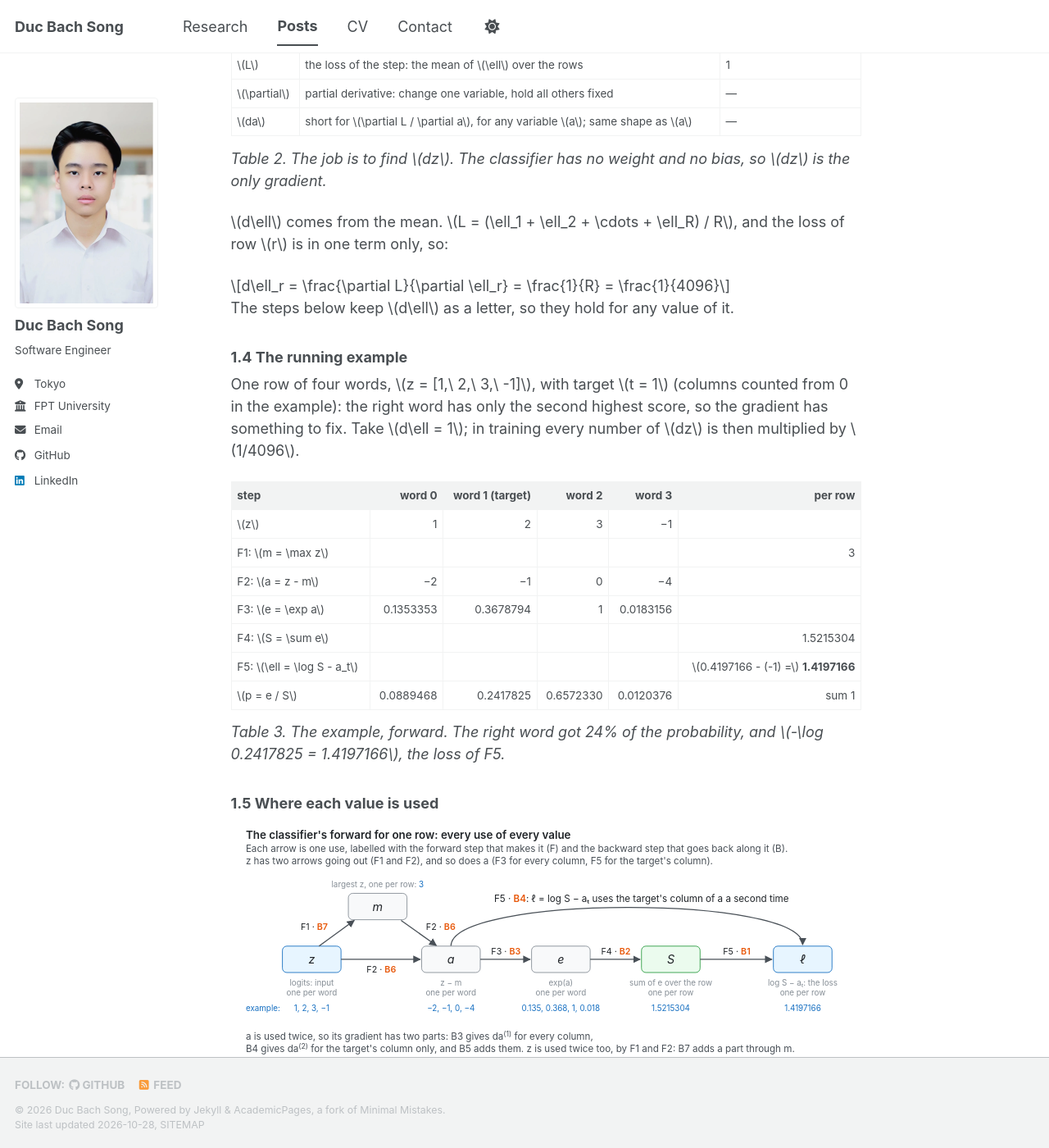
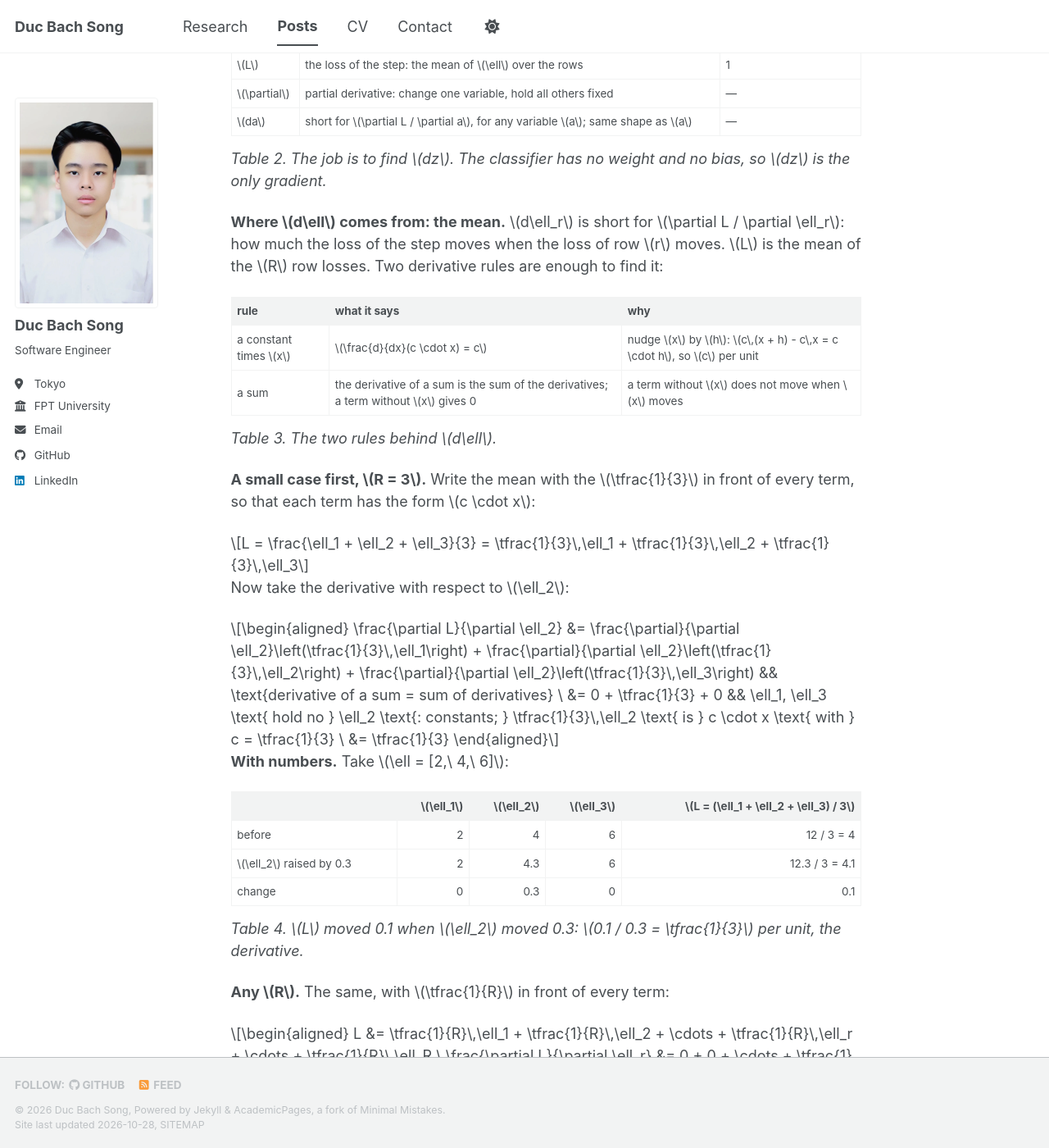
Before and after one commit to ducbachsong/ducbachsong.github.io, a Jekyll site: the page built from _posts/2026-10-26-classifier-backward.md, in a window 1280 px wide and 1400 px high, scrolled down 3394 px. Shown: the whole window at 82% size. Built offline with Jekyll 4.4.1, drawn with Linux system fonts in a browser that asks for light colours; a style sheet for code colours, icons or effects is not loaded; some of the changed text lies outside the part shown.

Commit message:
Classifier backward: dl = 1/R derived from the mean, with the two rules, R = 3 term by term and a nudge

```diff
--- a/_posts/2026-10-26-classifier-backward.md
+++ b/_posts/2026-10-26-classifier-backward.md
@@ -122,14 +122,64 @@ The probabilities are not a step of the forward. They come back by themselves in
 *Table 2. The job is to find $$dz$$. The classifier has no weight and no bias, so $$dz$$ is the only
 gradient.*
 
-$$d\ell$$ comes from the mean. $$L = (\ell_1 + \ell_2 + \cdots + \ell_R) / R$$, and the loss of row
-$$r$$ is in one term only, so:
+**Where $$d\ell$$ comes from: the mean.** $$d\ell_r$$ is short for $$\partial L / \partial \ell_r$$: how
+much the loss of the step moves when the loss of row $$r$$ moves. $$L$$ is the mean of the $$R$$ row
+losses. Two derivative rules are enough to find it:
+
+| rule | what it says | why |
+|---|---|---|
+| a constant times $$x$$ | $$\frac{d}{dx}(c \cdot x) = c$$ | nudge $$x$$ by $$h$$: $$c\,(x + h) - c\,x = c \cdot h$$, so $$c$$ per unit |
+| a sum | the derivative of a sum is the sum of the derivatives; a term without $$x$$ gives 0 | a term without $$x$$ does not move when $$x$$ moves |
+
+*Table 3. The two rules behind $$d\ell$$.*
+
+**A small case first, $$R = 3$$.** Write the mean with the $$\tfrac{1}{3}$$ in front of every term, so
+that each term has the form $$c \cdot x$$:
 
 $$
-d\ell_r = \frac{\partial L}{\partial \ell_r} = \frac{1}{R} = \frac{1}{4096}
+L = \frac{\ell_1 + \ell_2 + \ell_3}{3} = \tfrac{1}{3}\,\ell_1 + \tfrac{1}{3}\,\ell_2 + \tfrac{1}{3}\,\ell_3
 $$
 
-The steps below keep $$d\ell$$ as a letter, so they hold for any value of it.
+Now take the derivative with respect to $$\ell_2$$:
+
+$$
+\begin{aligned}
+\frac{\partial L}{\partial \ell_2}
+  &= \frac{\partial}{\partial \ell_2}\left(\tfrac{1}{3}\,\ell_1\right) + \frac{\partial}{\partial \ell_2}\left(\tfrac{1}{3}\,\ell_2\right) + \frac{\partial}{\partial \ell_2}\left(\tfrac{1}{3}\,\ell_3\right)
+  && \text{derivative of a sum = sum of derivatives} \
+  &= 0 + \tfrac{1}{3} + 0
+  && \ell_1, \ell_3 \text{ hold no } \ell_2 \text{: constants; } \tfrac{1}{3}\,\ell_2 \text{ is } c \cdot x \text{ with } c = \tfrac{1}{3} \
+  &= \tfrac{1}{3}
+\end{aligned}
+$$
+
+**With numbers.** Take $$\ell = [2,\ 4,\ 6]$$:
+
+| | $$\ell_1$$ | $$\ell_2$$ | $$\ell_3$$ | $$L = (\ell_1 + \ell_2 + \ell_3) / 3$$ |
+|---|---:|---:|---:|---:|
+| before | 2 | 4 | 6 | 12 / 3 = 4 |
+| $$\ell_2$$ raised by 0.3 | 2 | 4.3 | 6 | 12.3 / 3 = 4.1 |
+| change | 0 | 0.3 | 0 | 0.1 |
+
+*Table 4. $$L$$ moved 0.1 when $$\ell_2$$ moved 0.3: $$0.1 / 0.3 = \tfrac{1}{3}$$ per unit, the
+derivative.*
+
+**Any $$R$$.** The same, with $$\tfrac{1}{R}$$ in front of every term:
+
+$$
+\begin{aligned}
+L &= \tfrac{1}{R}\,\ell_1 + \tfrac{1}{R}\,\ell_2 + \cdots + \tfrac{1}{R}\,\ell_r + \cdots + \tfrac{1}{R}\,\ell_R \
+\frac{\partial L}{\partial \ell_r}
+  &= 0 + 0 + \cdots + \tfrac{1}{R} + \cdots + 0
+  && \text{only the term } \tfrac{1}{R}\,\ell_r \text{ holds } \ell_r \
+d\ell_r &= \frac{1}{R} = \frac{1}{4096}
+  && R = 4 \times 1024 \text{ rows in GPT-2 small}
+\end{aligned}
+$$
+
+So $$\tfrac{1}{R}$$ is simply the number in front of $$\ell_r$$ in the formula for $$L$$, and that number
+is the derivative. It is the same for every row: each row counts $$\tfrac{1}{4096}$$ in the mean. The
+steps below keep $$d\ell$$ as a letter, so they hold for any value of it.
 
 ### 1.4 The running example
 
@@ -169,7 +219,7 @@ Figure 1 is the whole plan. Seven arrows, so seven backward steps, from the loss
 | B6 | F2: $$z \to a$$ and $$m \to a$$ | $$dz^{(1)}$$, the first part of $$dz$$, and $$dm$$ |
 | B7 | F1: $$z \to m$$ | $$dz^{(2)}$$, and $$dz = dz^{(1)} + dz^{(2)}$$ |
 
-*Table 4. The plan. Each step needs the gradient of the step before it: that is the chain rule.*
+*Table 6. The plan. Each step needs the gradient of the step before it: that is the chain rule.*
 
 ## 2. Three rules and three derivatives
 
@@ -383,7 +433,7 @@ back with it until part 2 is added (B5).*
 | $$e_j$$ (F3) | 0.1353353 | 0.3678794 | 1 | 0.0183156 |
 | $$da^{(1)}_j = de_j \cdot e_j$$ | 0.0889468 | 0.2417825 | 0.6572330 | 0.0120376 |
 
-*Table 10. B3 in the example. The last row is $$p$$ of Table 3, exactly.*
+*Table 12. B3 in the example. The last row is $$p$$ of Table 5, exactly.*
 
 **What it means.** Raise $$a_1$$ by 0.01, from −1 to −0.99. $$e_1$$ goes from 0.3678794 to
 0.3715767, up by 0.0036972: about $$0.01 \times e_1 = 0.0036788$$, since exp's slope is its value. $$S$$
@@ -821,7 +871,7 @@ In the formulas, a padding column is a word with $$e_j = 0$$: it adds nothing to
 | float4 12,564: columns 50256 to 50259 | column 50256 is a word; the other three are set to the lowest float, so their exp is 0 | columns from 50257 get 0 |
 | float4s 12,565 to 12,575 | padding only: not read | written as 0 |
 
-*Table 24. Every float4 the forward reads starts with a word, so the max of its 4 values is always a real
+*Table 26. Every float4 the forward reads starts with a word, so the max of its 4 values is always a real
 score, and padding never counts as $$\exp(0) = 1$$.*
 
 ### 6.4 C2 in the kernel
```
Also changed, not shown: other parts of _posts/2026-10-26-classifier-backward.md (+27 -27 lines).
